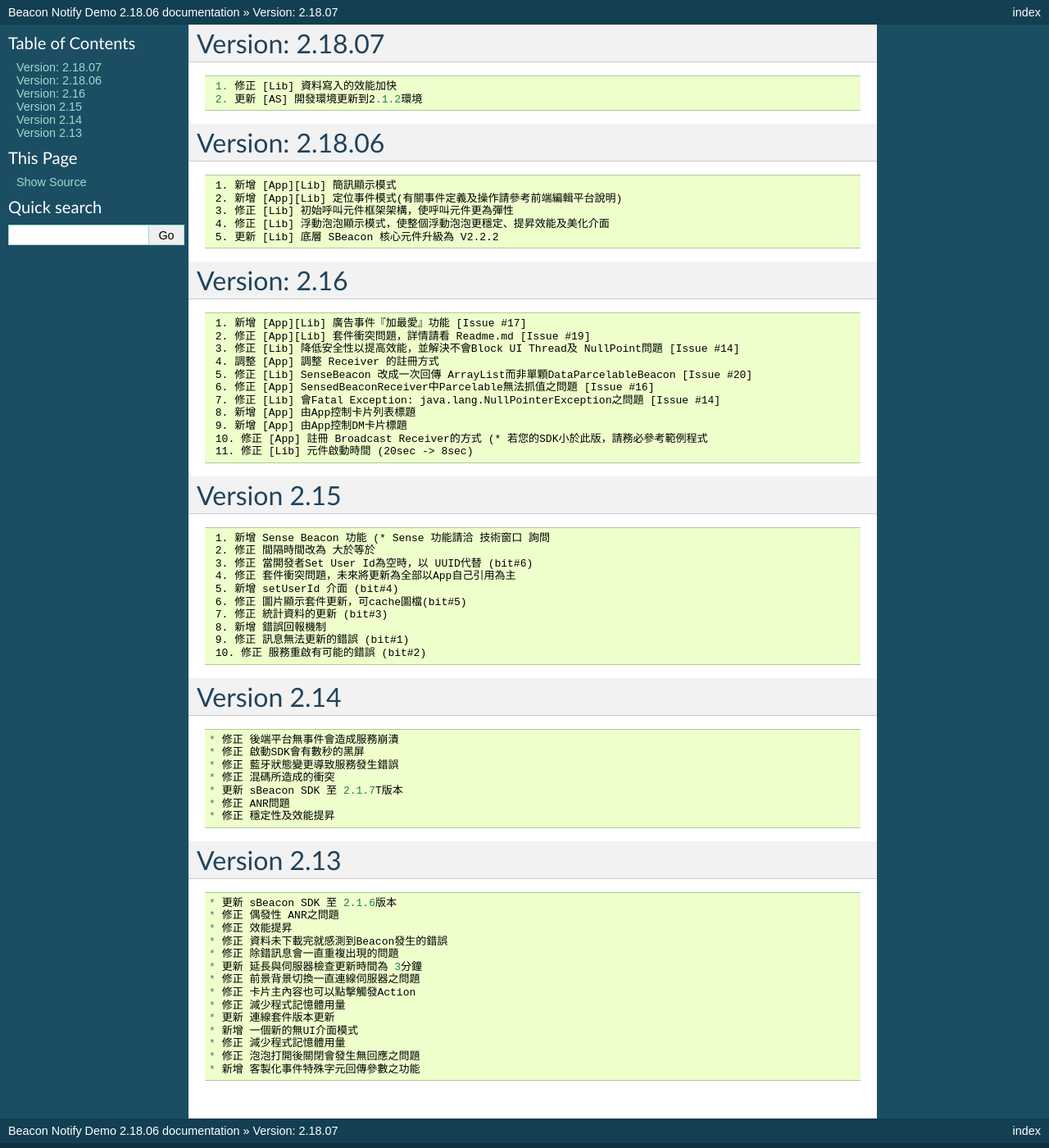
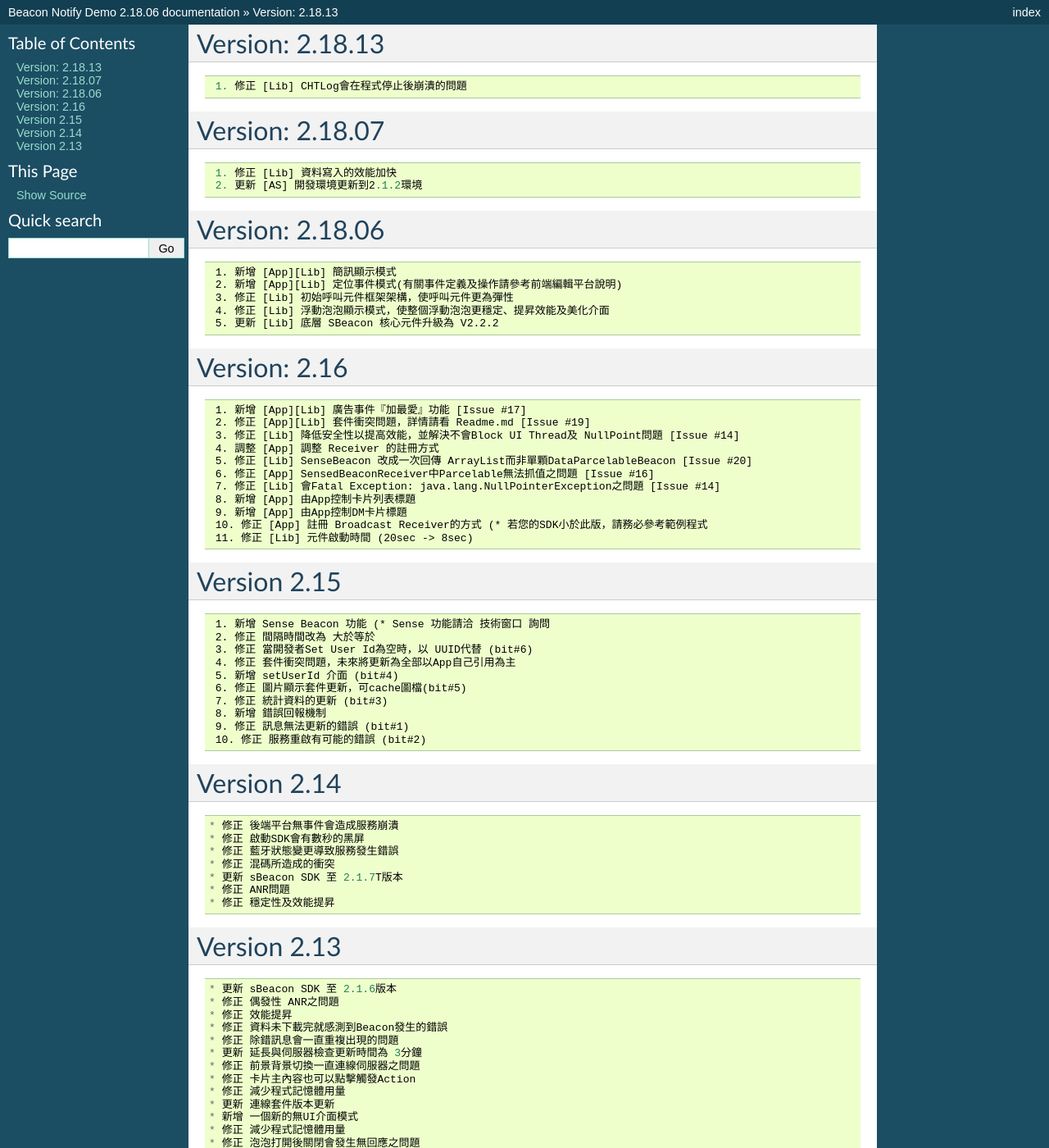
Before and after one commit to ktasl/-DC-BeaconNotifyDemo, a Sphinx documentation site: the page built from docs/ReleaseNote.md, in a window 1280 px wide and 1400 px high. Shown: the whole window at 82% size. Built offline with Sphinx 7.4.7, drawn with Linux system fonts in a browser that asks for light colours.

````diff
--- a/docs/ReleaseNote.md
+++ b/docs/ReleaseNote.md
@@ -1,3 +1,7 @@
+# Version: 2.18.13 #
+```
+ 1. 修正 [Lib] CHTLog會在程式停止後崩潰的問題
+```
 # Version: 2.18.07 #
 ```
  1. 修正 [Lib] 資料寫入的效能加快
````
